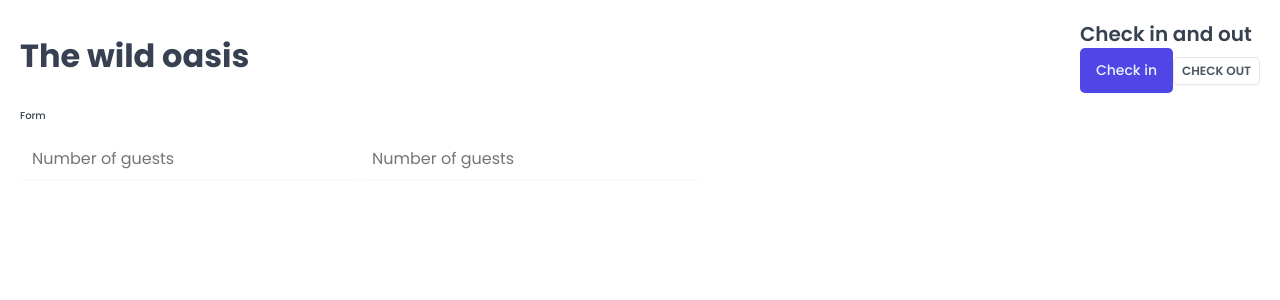
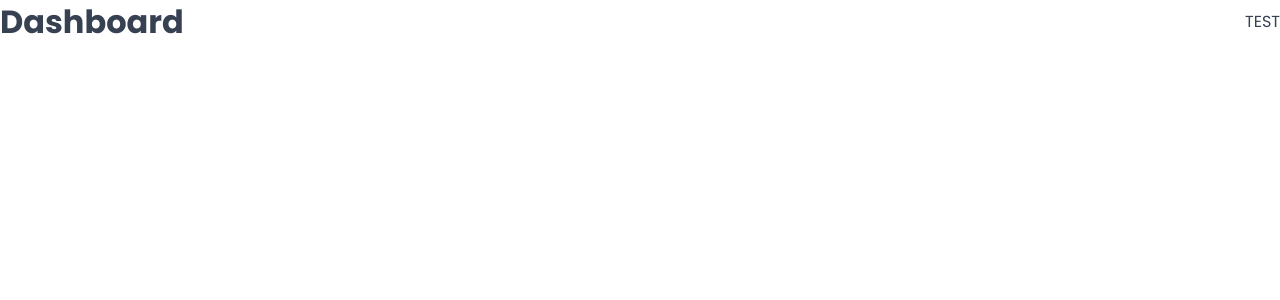
Before and after one commit to mobx2/the-wild-oasis, a React (Vite) app: page /dashboard in a window 1280 px wide. Shown: the top 300 px of the page. Built offline with nearby package versions, Linux system fonts and the light colour scheme; a web font is replaced by a local one.

Commit message:
Setting up peges and routes

```diff
--- a/package.json
+++ b/package.json
@@ -12,6 +12,7 @@
   "dependencies": {
     "react": "^18.2.0",
     "react-dom": "^18.2.0",
+    "react-router-dom": "^6.30.1",
     "styled-components": "^6.1.19"
   },
   "devDependencies": {
--- a/src/App.jsx
+++ b/src/App.jsx
@@ -1,47 +1,33 @@
-import styled from "styled-components";
+import { BrowserRouter, Navigate, Route, Routes } from "react-router-dom";
+
 import GlobalStyles from "./styles/GlobalStyles";
-import Button from "./ui/Button";
-import Input from "./ui/Input";
-import Heading from "./ui/Heading";
-import Row from "./ui/Row";
 
-const StyledApp = styled.div`
-  /* background-color: orangered; */
-  padding: 20px;
-`;
+import Dashboard from "./pages/Dashboard";
+import Account from "./pages/Account";
+import Bookings from "./pages/Bookings";
+import Cabins from "./pages/Cabins";
+import Login from "./pages/Login";
+import PageNotFound from "./pages/PageNotFound";
+import Settings from "./pages/Settings";
+import Users from "./pages/Users";
 
 function App() {
   return (
     <>
       <GlobalStyles />
-      <StyledApp>
-        <Row>
-          <Row type="horizontal">
-            <Heading as="h1">The wild oasis</Heading>
-
-            <div>
-              <Heading as="h2">Check in and out</Heading>
-              <Button onClick={() => alert("Check in")}>Check in</Button>
-              <Button
-                variation="secondary"
-                size="small"
-                onClick={() => alert("Check in")}
-              >
-                Check out
-              </Button>
-            </div>
-          </Row>
-
-          <Row>
-            <Heading as="h3">Form</Heading>
-
-            <form>
-              <Input type="number" placeholder="Number of guests" />
-              <Input type="number" placeholder="Number of guests" />
-            </form>
-          </Row>
-        </Row>
-      </StyledApp>
+      <BrowserRouter>
+        <Routes>
+          <Route index element={<Navigate replace to="dashboard" />} />
+          <Route path="dashboard" element={<Dashboard />} />
+          <Route path="account" element={<Account />} />
+          <Route path="bookings" element={<Bookings />} />
+          <Route path="cabins" element={<Cabins />} />
+          <Route path="Login" element={<Login />} />
+          <Route path="*" element={<PageNotFound />} />
+          <Route path="settings" element={<Settings />} />
+          <Route path="users" element={<Users />} />
+        </Routes>
+      </BrowserRouter>
     </>
   );
 }
```
Also changed, not shown: 1 other file (tests, documents, lock files or other folders).
